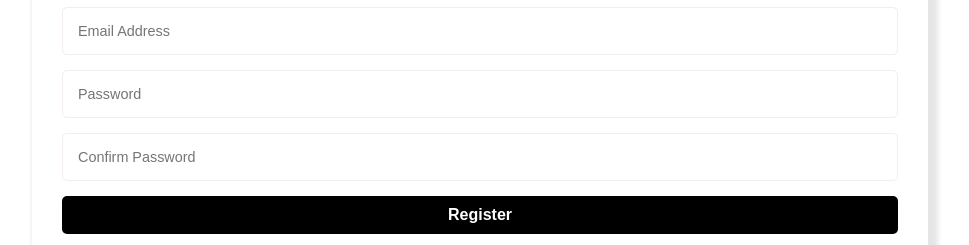
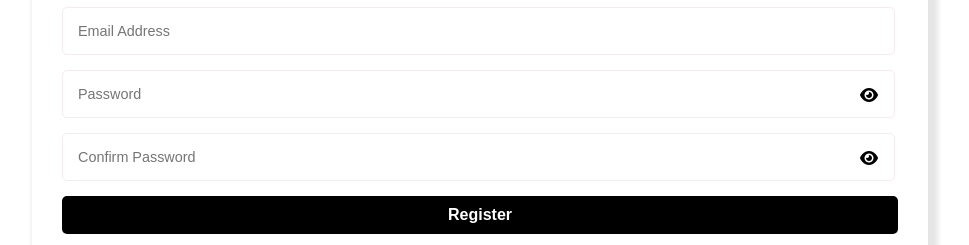
Before and after one commit to ayotech-py/newlevels, a React (Create React App) app: page /auth/register in a window 1280 px wide. Shown: the part 332-577 px from the top of the page, without its empty margins (160-1129 px from the left). Built offline with nearby package versions, Linux system fonts and the light colour scheme; no server answers.

Commit message:
Last updated

```diff
--- /dev/null
+++ b/src/components/NoContent.jsx
@@ -0,0 +1,12 @@
+import React from "react";
+
+const NoContent = ({ content, width }) => {
+  return (
+    <div className="product-not-found" style={{ width: width }}>
+      <i class="fas fa-exclamation-circle"></i>
+      <p>{content}</p>
+    </div>
+  );
+};
+
+export default NoContent;
--- a/src/css/Register.css
+++ b/src/css/Register.css
@@ -25,6 +25,7 @@
   font-size: 0.9rem;
   border-radius: 5px;
   border: 1px solid rgb(243, 237, 237);
+  width: calc(100% - 35px);
 }
 
 .auth-form button {
@@ -59,6 +60,20 @@
   color: black;
 }
 
+.input-password-container {
+  position: relative;
+}
+
+.icon,
+.r-icon {
+  color: var(--primary-color);
+  position: absolute;
+  top: 25px;
+  -webkit-transform: translateY(-50%);
+  transform: translateY(-50%);
+  right: 20px;
+}
+
 @media screen and (max-width: 650px) {
   .auth-form {
     margin-left: 5%;
--- a/src/index.css
+++ b/src/index.css
@@ -159,3 +159,15 @@ button:disabled {
     width: 200%;
   }
 }
+
+@media screen and (min-width: 651px) and (max-width: 1300px) {
+  .product-not-found {
+    width: 300%;
+  }
+}
+
+@media screen and (min-width: 1300px) and (max-width: 1600px) {
+  .product-not-found {
+    width: 400%;
+  }
+}
--- a/src/pages/Ads.jsx
+++ b/src/pages/Ads.jsx
@@ -3,6 +3,7 @@ import { useAuth } from "../components/AuthProvider";
 import Loading from "../components/Loading";
 import { Link } from "react-router-dom";
 import compressImage from "../components/ImageCompressor";
+import NoContent from "../components/NoContent";
 
 const Ads = () => {
   const [productImage, setProductImage] = useState(null);
@@ -376,7 +377,8 @@ const Ads = () => {
         </button>
       </section>
       <section className="product-list">
-        {user.product.map((product) => (
+        {user.product.length > 0 ? (
+          user.product.map((product) => (
             <div
               className={`product-card ${product.featured ? "featured-card" : ""}`}
             >
@@ -405,7 +407,7 @@ const Ads = () => {
                           : "fas fa-hourglass-half"
                       }
                     ></i>
-                  {product.approved ? "Approved" : "Pending"}
+                    {product.approved ? "Approved" : "Pending Approval"}
                   </p>
                 </div>
               </div>
@@ -456,7 +458,10 @@ const Ads = () => {
                 </div>
               </div>
             </div>
-        ))}
+          ))
+        ) : (
+          <NoContent content={"You've not added any product yet"} />
+        )}
       </section>
     </div>
   );
--- a/src/pages/Chatroom.jsx
+++ b/src/pages/Chatroom.jsx
@@ -4,6 +4,7 @@ import { useAuth } from "../components/AuthProvider";
 import DateFormat from "../components/DateFormat";
 import LargeLoading from "../components/LargeLoading";
 import Pusher from "pusher-js";
+import NoContent from "../components/NoContent";
 
 const Chatroom = () => {
   const { user, updateUser, logout } = useAuth();
@@ -161,7 +162,8 @@ const Chatroom = () => {
             <h2>Chats</h2>
           </div>
           <div className="message-list">
-            {user.chat_rooms.map((room) => (
+            {user.chat_rooms.length > 0 ? (
+              user.chat_rooms.map((room) => (
                 <div onClick={() => handleRoomClick(room.id)}>
                   <ChatList
                     name={
@@ -190,7 +192,15 @@ const Chatroom = () => {
                     }
                   />
                 </div>
-            ))}
+              ))
+            ) : (
+              <NoContent
+                content={
+                  "No message yet!, Find a product and chat with the seller."
+                }
+                width={"100%"}
+              />
+            )}
           </div>
         </div>
       </section>
--- a/src/pages/Customer.jsx
+++ b/src/pages/Customer.jsx
@@ -115,7 +115,7 @@ const Customer = ({ product }) => {
                 <span>|</span>
                 <div className="page-contact-list">
                   <i class="fas fa-phone"></i>
-                  <p>0{customer.phone}</p>
+                  <p>{customer.phone}</p>
                 </div>
               </div>
               {/* <div className="action-buttons">
--- a/src/pages/Login.jsx
+++ b/src/pages/Login.jsx
@@ -9,6 +9,7 @@ const Login = () => {
   const [password, setPassword] = useState("");
   const [message, setMessage] = useState("");
   const [loading, setLoading] = useState(false);
+  const [showPassword, setShowPassword] = useState(false);
 
   const { login } = useAuth();
   const navigate = useNavigate();
@@ -79,12 +80,22 @@ const Login = () => {
             onChange={(e) => setEmail(e.target.value)}
             placeholder="Email Address"
           />
-          <input
-            type="password"
-            value={password}
-            onChange={(e) => setPassword(e.target.value)}
-            placeholder="Password"
-          />
+          <div className="input-password-container">
+            <input
+              type={showPassword ? `text` : "password"}
+              value={password}
+              onChange={(e) => setPassword(e.target.value)}
+              placeholder="Password"
+            />
+            <i
+              class={
+                showPassword ? "fa fa-eye-slash r-icon" : "fa fa-eye r-icon"
+              }
+              onClick={() =>
+                showPassword ? setShowPassword(false) : setShowPassword(true)
+              }
+            ></i>
+          </div>
         </div>
         <button onClick={handleSubmit}>
           {loading ? <Loading /> : "Login"}
--- a/src/pages/ProductPage.jsx
+++ b/src/pages/ProductPage.jsx
@@ -88,7 +88,28 @@ const ProductPage = ({ products }) => {
                 <div className="image-container">
                   <img src={get_product[0].customer.profile_image} alt="" />
                 </div>
-                <p className="large-size">{get_product[0].customer.name}</p>
+                <div style={{ maxWidth: "70%" }}>
+                  <p
+                    className="large-size"
+                    style={{
+                      lineHeight: "1.5",
+                      marginTop: "0px",
+                      marginBottom: "0px",
+                    }}
+                  >
+                    {get_product[0].customer.name}
+                  </p>
+                  <p
+                    className="small-size"
+                    style={{
+                      lineHeight: "1.5",
+                      marginTop: "0px",
+                      marginBottom: "0px",
+                    }}
+                  >
+                    See more from {get_product[0].customer.name}
+                  </p>
+                </div>
               </Link>
               <div className="product-url medium-size">
                 <p>
--- a/src/pages/Register.jsx
+++ b/src/pages/Register.jsx
@@ -9,6 +9,7 @@ const Register = () => {
   const [confirmPassword, setConfirmPassword] = useState("");
   const [message, setMessage] = useState("");
   const [loading, setLoading] = useState(false);
+  const [showPassword, setShowPassword] = useState(false);
 
   function toTitleCase(str) {
     return str.toLowerCase().replace(/(?:^|\s|-)\w/g, function (match) {
@@ -97,18 +98,38 @@ const Register = () => {
             onChange={(e) => setEmail(e.target.value)}
             placeholder="Email Address"
           />
+          <div className="input-password-container">
             <input
-            type="password"
+              type={showPassword ? `text` : "password"}
               value={password}
               onChange={(e) => setPassword(e.target.value)}
               placeholder="Password"
             />
+            <i
+              class={
+                showPassword ? "fa fa-eye-slash r-icon" : "fa fa-eye r-icon"
+              }
+              onClick={() =>
+                showPassword ? setShowPassword(false) : setShowPassword(true)
+              }
+            ></i>
+          </div>
+          <div className="input-password-container">
             <input
-            type="password"
+              type={showPassword ? `text` : "password"}
               value={confirmPassword}
               onChange={(e) => setConfirmPassword(e.target.value)}
               placeholder="Confirm Password"
             />
+            <i
+              class={
+                showPassword ? "fa fa-eye-slash r-icon" : "fa fa-eye r-icon"
+              }
+              onClick={() =>
+                showPassword ? setShowPassword(false) : setShowPassword(true)
+              }
+            ></i>
+          </div>
         </div>
         <button onClick={handleSubmit}>
           {loading ? <Loading /> : "Register"}
```
Lines whose indentation alone changed are shown as unchanged.
